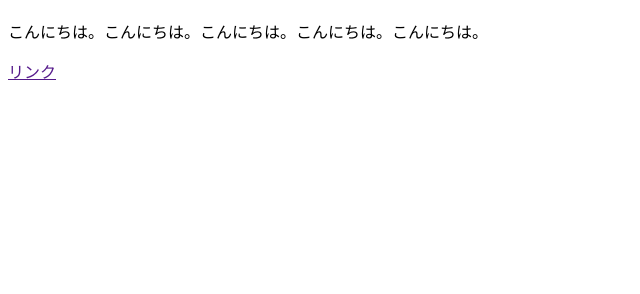
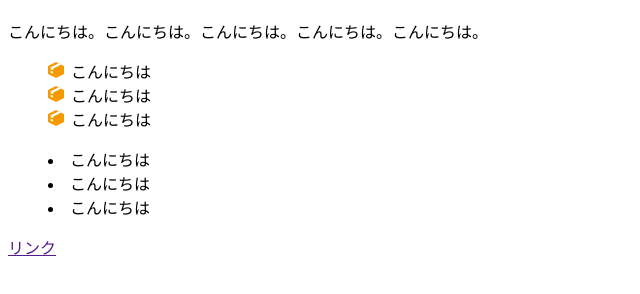
Before and after one commit to echu510/dotInstall, a plain HTML site: page basic_css_styles_v2/index.html in a window 1280 px wide. Shown: the part 70-364 px from the top of the page, without its empty margins (0-640 px from the left). Drawn offline with Linux system fonts and the light colour scheme.

Commit message:
詳解CSS 基礎文法編 #16 一括指定プロパティを使ってみよう

```diff
--- a/basic_css_styles_v2/css/styles.css
+++ b/basic_css_styles_v2/css/styles.css
@@ -2,3 +2,15 @@
 h1{
 	font-family: Verdana,'Arial Black',メイリオ,sans-serif;
 }
+ul{
+	list-style-type:circle;
+	list-style-position: inside;
+	list-style-image: url(../img/icon.png);
+	list-style-type: circle inside url(../img/icon.png);
+}
+
+ol{
+	list-style-type: lower-alpha;
+	list-style: inside;
+	/* list-style-type: none; */
+}
--- a/basic_css_styles_v2/index.html
+++ b/basic_css_styles_v2/index.html
@@ -8,6 +8,18 @@
 	<body>
 		<h1>CSSの練習</h1>
 		<p>こんにちは。こんにちは。こんにちは。こんにちは。こんにちは。</p>
+
+		<ul>
+			<li>こんにちは</li>
+			<li>こんにちは</li>
+			<li>こんにちは</li>
+		</ul>
+		<ol>
+			<li>こんにちは</li>
+			<li>こんにちは</li>
+			<li>こんにちは</li>
+		</ol>
+
 		<a href="">リンク</a>
 	</body>
 </html>
```
Also changed, not shown: basic_css_styles_v2/img/header.png (renamed from basic_css_styles_v2/MyCSS/img/header.png), basic_css_styles_v2/img/icon.png (renamed from basic_css_styles_v2/MyCSS/img/icon.png), basic_css_styles_v2/img/japan.png (renamed from basic_css_styles_v2/MyCSS/img/japan.png), basic_css_styles_v2/img/logo.png (renamed from basic_css_styles_v2/MyCSS/img/logo.png).
